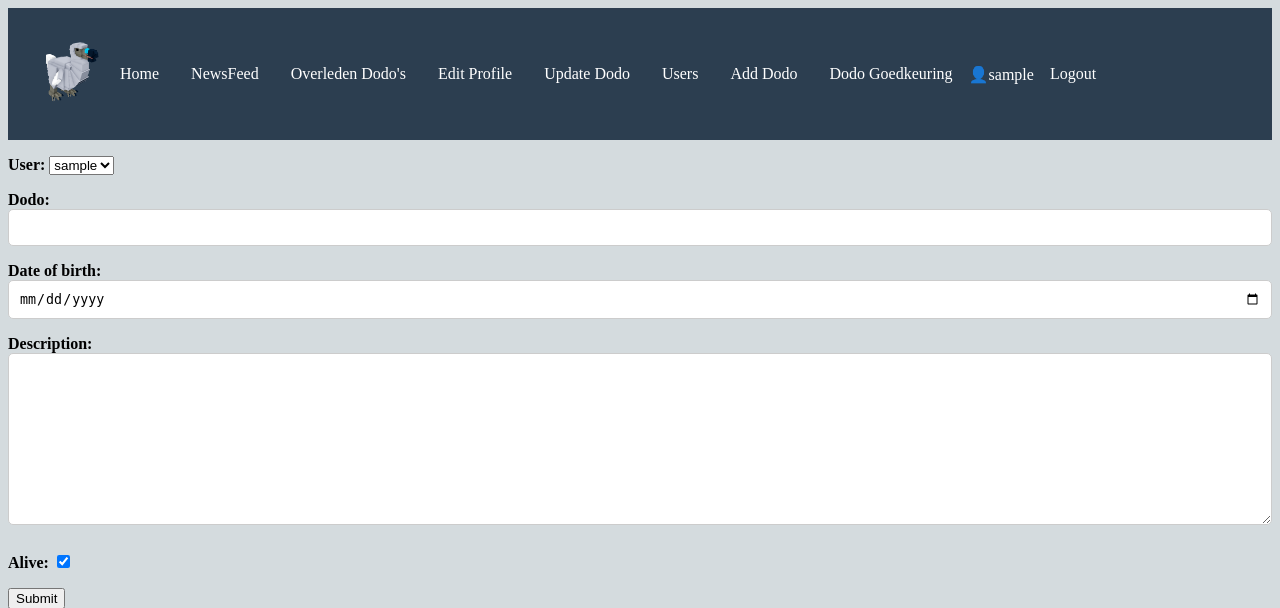
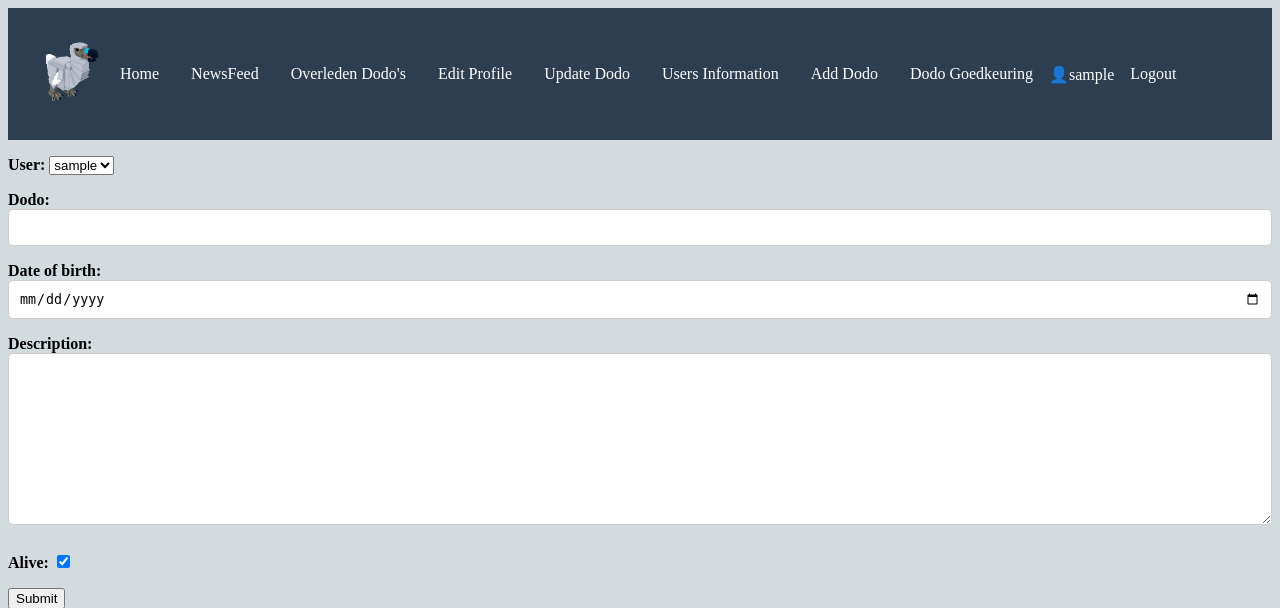
Before and after one commit to RylanRRB/Dodo_Django_Rylan_en_Semih, a Django app: page /add_dodo/ in a window 1280 px wide. Shown: the top 608 px of the page. Run offline with Django 5.2, Linux system fonts and the light colour scheme; the visitor is signed in with stand-in values (Sample User, id 1); data comes from the database, SQL or seed files in the repository.

Commit message:
Betere Benamingen

```diff
--- a/dodo/base/templates/base/menubalk.html
+++ b/dodo/base/templates/base/menubalk.html
@@ -29,7 +29,7 @@
         <a href="/pagina_twee" class="nav-item">Overleden Dodo's</a>
         <a href="/user_info" class="nav-item">Edit Profile</a>
         <a href="/update_dodo" class="nav-item">Update Dodo</a>
-        <a href="/user_list" class="nav-item">Users</a>
+        <a href="/user_list" class="nav-item">Users Information</a>
         {% if user.is_authenticated %}
             {% if user.is_staff %}
                 <a href="/add_dodo" class="nav-item">Add Dodo</a>
```
